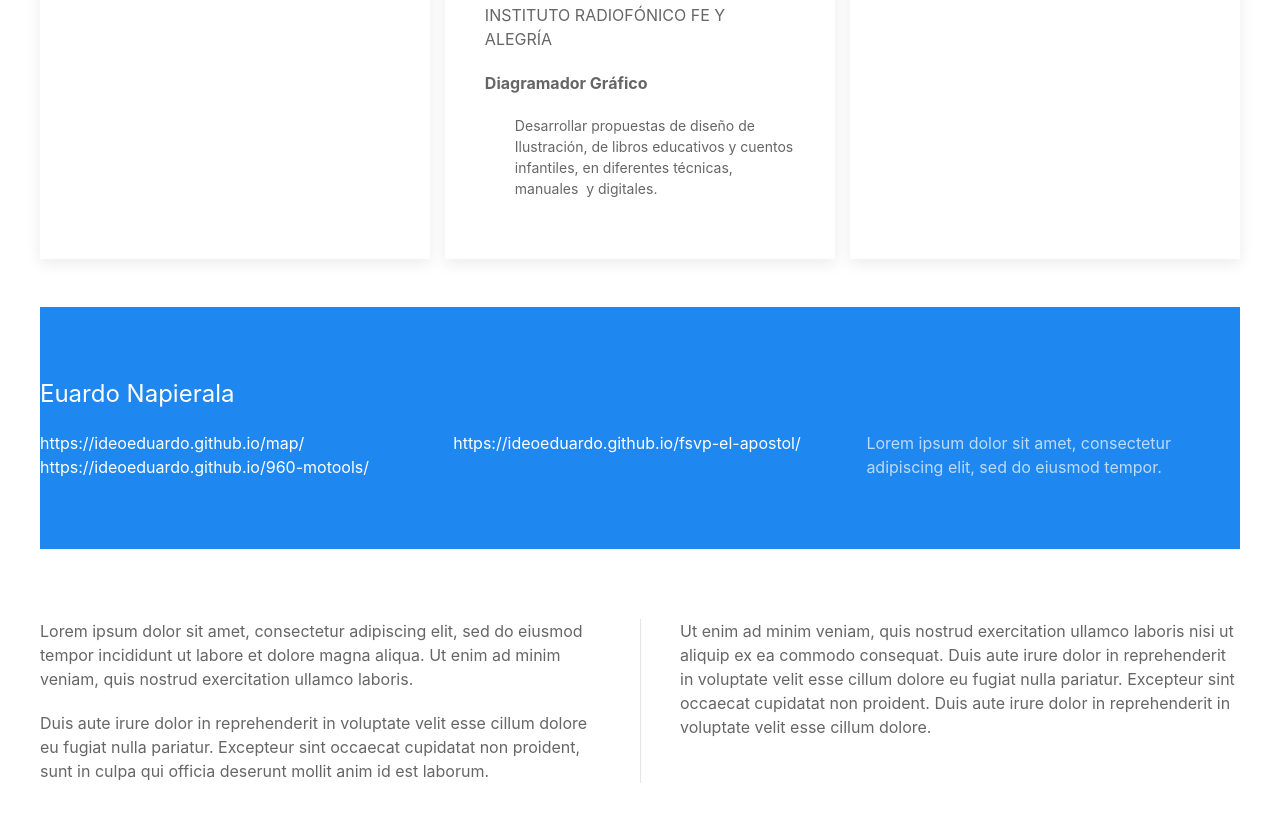
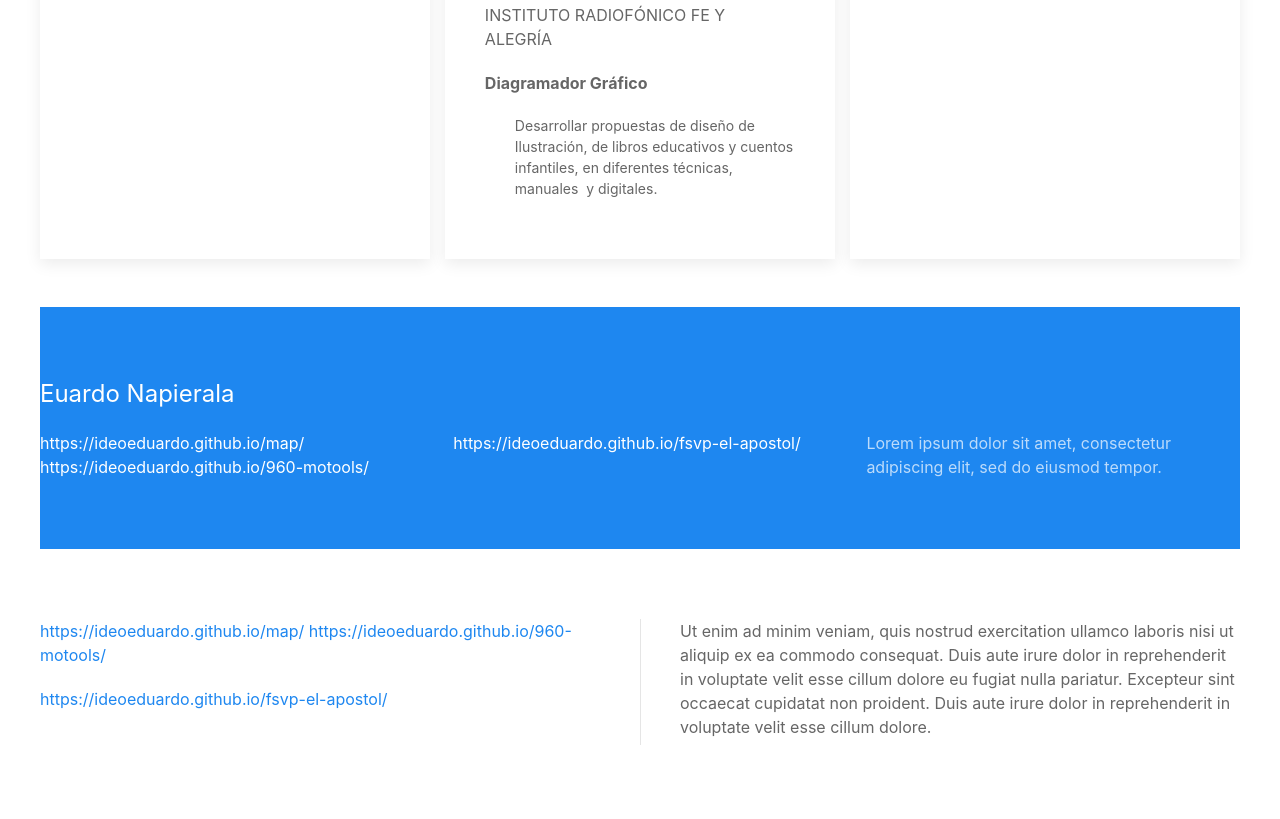
Before and after one commit to ideoeduardo/ideoeduardo.github.io, a plain HTML site: page index.html in a window 1280 px wide. Shown: the part 2236-3055 px from the top of the page. Drawn offline with nearby package versions, Linux system fonts and the light colour scheme.

Commit message:
Update index.html

```diff
--- a/index.html
+++ b/index.html
@@ -245,9 +245,12 @@ eduardonapierala@gmail.com
     <div class="uk-container">
 
 <div class="uk-column-1-2 uk-column-divider">
-    <p>Lorem ipsum dolor sit amet, consectetur adipiscing elit, sed do eiusmod tempor incididunt ut labore et dolore magna aliqua. Ut enim ad minim veniam, quis nostrud exercitation ullamco laboris.</p>
+                <p><a href="https://ideoeduardo.github.io/map/">https://ideoeduardo.github.io/map/</a>
+                <a href="https://ideoeduardo.github.io/960-motools/">https://ideoeduardo.github.io/960-motools/</a>
+                <!-- <a href="https://ideoeduardo.github.io/sitio-pico/">https://ideoeduardo.github.io/sitio-pico/</a>
+                <a href="https://ideoeduardo.github.io/jc-svp/">https://ideoeduardo.github.io/jc-svp/</a>--></p>
 
-    <p>Duis aute irure dolor in reprehenderit in voluptate velit esse cillum dolore eu fugiat nulla pariatur. Excepteur sint occaecat cupidatat non proident, sunt in culpa qui officia deserunt mollit anim id est laborum.</p>
+    <p><a href="https://ideoeduardo.github.io/fsvp-el-apostol/">https://ideoeduardo.github.io/fsvp-el-apostol/</a></p>
 
     <p>Ut enim ad minim veniam, quis nostrud exercitation ullamco laboris nisi ut aliquip ex ea commodo consequat. Duis aute irure dolor in reprehenderit in voluptate velit esse cillum dolore eu fugiat nulla pariatur. Excepteur sint occaecat cupidatat non proident. Duis aute irure dolor in reprehenderit in voluptate velit esse cillum dolore.</p>
 </div>
```
